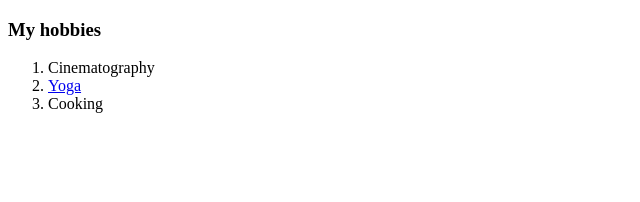
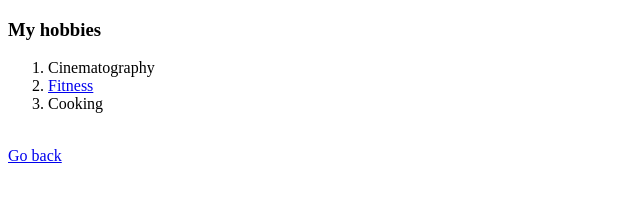
Before and after one commit to Nino007/personal-page, a plain HTML site: page hobbies.html in a window 1280 px wide. Shown: the full height of the page, 0-640 px from the left. Drawn offline with Linux system fonts and the light colour scheme.

Commit message:
Add files via upload

```diff
--- a/hobbies.html
+++ b/hobbies.html
@@ -8,8 +8,10 @@
     <h3>My hobbies</h3>
     <ol>
       <li>Cinematography</li>
-      <li><a href="https://www.youtube.com/channel/UCytVtpRDpY8zREuA37DzTmw">Yoga</a></li>
+      <li><a href="https://www.youtube.com/channel/UCytVtpRDpY8zREuA37DzTmw">Fitness</a></li>
       <li>Cooking</li>
     </ol>
+    <br />
+    <a href="index.html">Go back</a>
   </body>
 </html>
```
Also changed, not shown: contact.html (+7 -2 lines).
